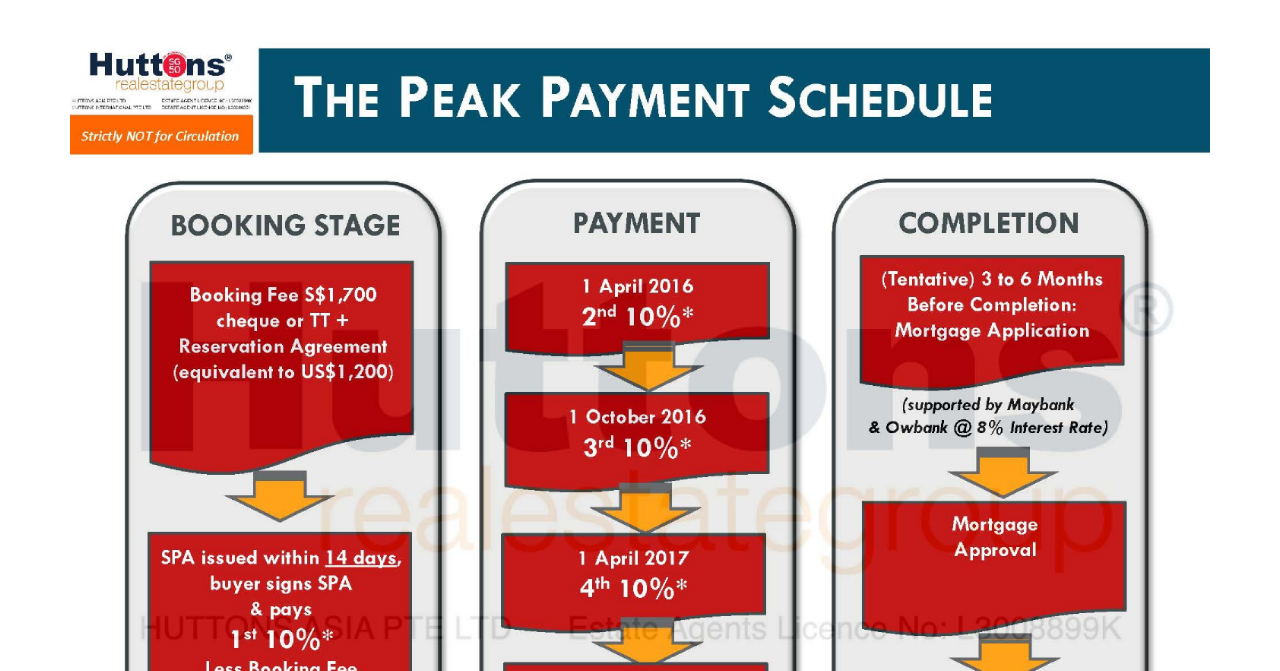
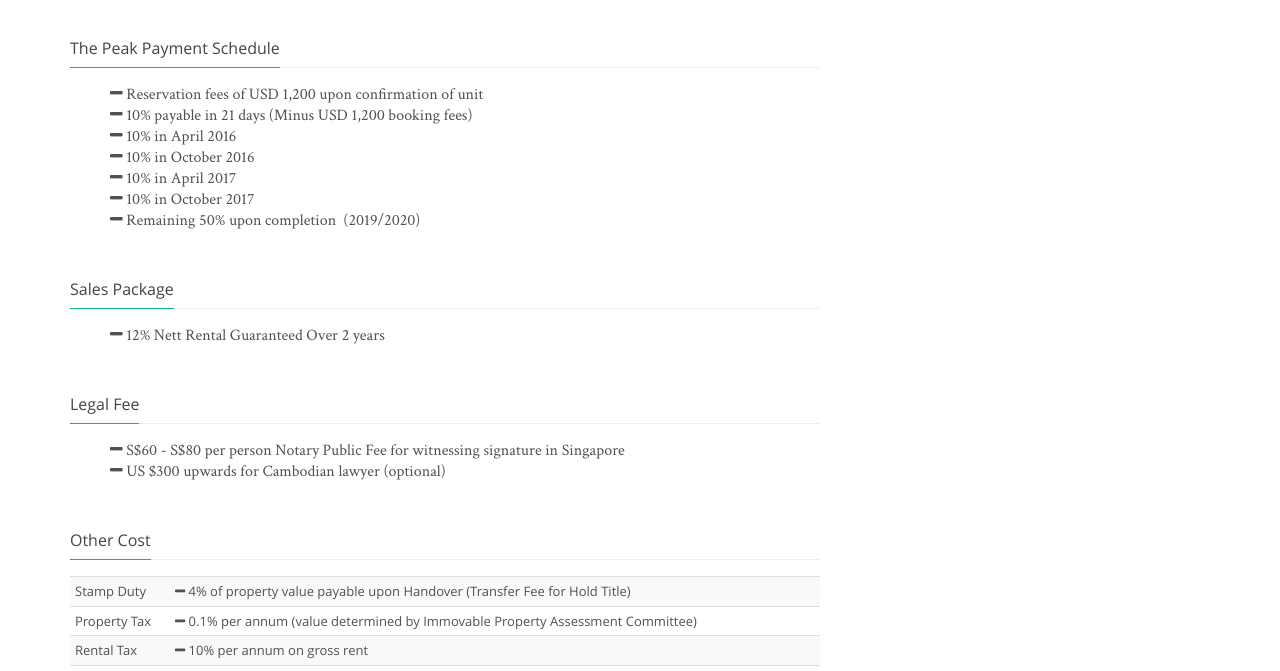
Before and after one commit to viplaunch/thepeak, a plain HTML site: page payment/index.html in a window 1280 px wide. Shown: the part 115-786 px from the top of the page. Drawn offline with Linux system fonts and the light colour scheme.

Commit message:
changes to payment schedule

```diff
--- a/payment/index.html
+++ b/payment/index.html
@@ -62,7 +62,7 @@
     <meta name="twitter:description" content="The Peak @ Cambodia">
     <meta name="twitter:image" content="http://thepeak.viplaunch.sg/images/01.jpg">
 
-    <link href='https://fonts.googleapis.com/css?family=Courgette' rel='stylesheet' type='text/css'>
+    <link href='https://fonts.googleapis.com/css?family=Crimson+Text' rel='stylesheet' type='text/css'>
 
     <link rel="stylesheet" type="text/css" href="../css/viplaunch.min.css" media="screen">
 
@@ -169,11 +169,56 @@
         <div class="container">
 
             <div class="project-page row">
-                <div class="page-content col-md-12">
+                <div class="page-content col-md-8">
 
-                    <p>
-                        <img alt="The Peak @ Cambodia" src="../images/43.jpg" style="width:100%;">
-                    </p>
+                    <h4 class="classic-title"><span>The Peak Payment Schedule</span></h4>
+                    <ol>
+                        <li style="font-family: Crimson Text; font-size: 16px"><i class="fa fa-minus"></i> Reservation fees of USD 1,200 upon confirmation of unit</li>
+                        <li style="font-family: Crimson Text; font-size: 16px"><i class="fa fa-minus"></i> 10% payable in 21 days (Minus USD 1,200 booking fees)</li>
+                        <li style="font-family: Crimson Text; font-size: 16px"><i class="fa fa-minus"></i> 10% in April 2016</li>
+                        <li style="font-family: Crimson Text; font-size: 16px"><i class="fa fa-minus"></i> 10% in October 2016</li>
+                        <li style="font-family: Crimson Text; font-size: 16px"><i class="fa fa-minus"></i> 10% in April 2017</li>
+                        <li style="font-family: Crimson Text; font-size: 16px"><i class="fa fa-minus"></i> 10% in October 2017</li>
+                        <li style="font-family: Crimson Text; font-size: 16px"><i class="fa fa-minus"></i> Remaining 50% upon completion  (2019/2020)</li>
+                    </ol>
+                    <p>&nbsp;</p>
+
+                    <h4 class="classic-title"><span>Sales Package</span></h4>
+                    <ol>
+                        <li style="font-family: Crimson Text; font-size: 16px"><i class="fa fa-minus"></i> 12% Nett Rental Guaranteed Over 2 years</li>
+                    </ol>
+                    <p>&nbsp;</p>
+
+                    <h4 class="classic-title"><span>Legal Fee</span></h4>
+                    <ol>
+                        <li style="font-family: Crimson Text; font-size: 16px"><i class="fa fa-minus"></i> S$60 - S$80 per person Notary Public Fee for witnessing signature in Singapore</li>
+                        <li style="font-family: Crimson Text; font-size: 16px"><i class="fa fa-minus"></i> US $300 upwards for Cambodian lawyer (optional)</li>
+                    </ol>
+                    <p>&nbsp;</p>
+
+                    <h4 class="classic-title"><span>Other Cost</span></h4>
+                    <div class="table-responsive">
+                        <table class="table table-condensed table-striped table-hover">
+                            <tbody>
+                            <tr>
+                                <td>Stamp Duty</td>
+                                <td><i class="fa fa-minus"></i> 4% of property value payable upon Handover (Transfer Fee for Hold Title)</td>
+                            </tr>
+                            <tr>
+                                <td>Property Tax</td>
+                                <td><i class="fa fa-minus"></i> 0.1% per annum (value determined by Immovable Property Assessment Committee)</td>
+                            </tr>
+                            <tr>
+                                <td>Rental Tax</td>
+                                <td><i class="fa fa-minus"></i> 10% per annum on gross rent</td>
+                            </tr>
+                            <tr>
+                                <td>VAT</td>
+                                <td><i class="fa fa-minus"></i> 10% (absorbed by Developer) VAT on resale applicable only for VAT registered companies</td>
+                            </tr>
+                            </tbody>
+                        </table>
+                    </div>
 
                 </div>
             </div>
```
Also changed, not shown: index.html (+1 -1 lines), price/index.html (+10 -10 lines).
